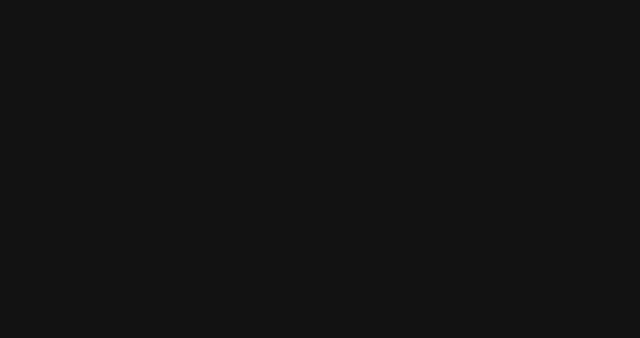
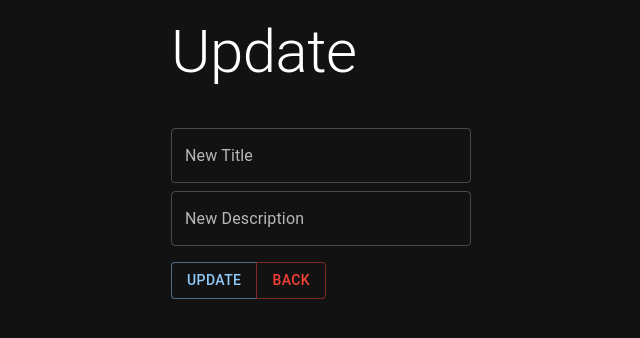
Before and after one commit to sdhaduk/ToDo-Ts, a React (Vite) app in the folder frontend/: page /update/1 in a window 1280 px wide. Before the commit this address had no page. Shown: the top 338 px of the page, without its empty margins (319-959 px from the left). Built offline with nearby package versions, Linux system fonts and the light colour scheme.

Commit message:
added functionality to update item

```diff
--- a/frontend/src/App.tsx
+++ b/frontend/src/App.tsx
@@ -4,6 +4,7 @@ import {Routes, Route} from 'react-router-dom';
 import CssBaseline from "@mui/material/CssBaseline";
 import { ThemeProvider, createTheme } from "@mui/material/styles";
 import DeletePage from "./pages/DeletePage";
+import UpdatePage from "./pages/UpdatePage";
 
 
 const App: React.FC = ()  => {
@@ -19,6 +20,7 @@ const App: React.FC = ()  => {
     <Routes>
       <Route path="/" element={<Home />} />
       <Route path="/delete/:id" element ={<DeletePage />} />
+      <Route path="/update/:id" element={<UpdatePage />} />
     </Routes>
     </ThemeProvider>
   );
--- a/frontend/src/components/SingleItemCard.tsx
+++ b/frontend/src/components/SingleItemCard.tsx
@@ -28,7 +28,7 @@ const SingleItemCard: React.FC<Props> = ({ item }: Props) => {
       <Button size="small" color="primary" variant="outlined">
           View
         </Button>
-        <Button size="small" color="success" variant="outlined">
+        <Button size="small" color="success" variant="outlined" to={`/update/${id}`} component={Link}>
           Update
         </Button>
         <Button size="small" color="error" variant="outlined" to={`/delete/${id}`} component={Link}>
--- /dev/null
+++ b/frontend/src/pages/UpdatePage.tsx
@@ -0,0 +1,91 @@
+import {
+  Grid,
+  Typography,
+  Button,
+  ButtonGroup,
+  FormControl,
+  TextField,
+} from "@mui/material";
+import React, { useState } from "react";
+import { Link, useParams, useNavigate } from "react-router-dom";
+import axios from "axios";
+
+const UpdatePage: React.FC = () => {
+  const { id } = useParams();
+  const [title, setTitle] = useState<string | null>(null);
+  const [description, setDescription] = useState<string | null>(null);
+  const navigate = useNavigate();
+
+
+  const updateItem = () => {
+    const data = {
+        title,
+        description
+    };
+
+    axios
+    .put(`http://localhost:3000/items/update-item/${id}`, data)
+    .then(() => {
+        navigate("/")
+    })
+    .catch((error) => {
+        console.log(error)
+    });
+  };
+
+  return (
+    <Grid container sx={{ justifyContent: "center", mt: 2 }}>
+      <Grid item>
+        <Typography variant="h2">Update</Typography>
+
+        <FormControl sx={{ mt: 5 }}>
+          <Grid item>
+            <TextField
+              onChange={(e) => setTitle(e.target.value)}
+              id="title"
+              variant="outlined"
+              label="New Title"
+              sx={{
+                width: { sm: 200, md: 300 },
+                "& .MuiInputBase-root": {
+                  height: 55,
+                },
+              }}
+            />
+          </Grid>
+
+          <Grid item sx={{ mt: 1 }}>
+            <TextField
+              onChange={(e) => setDescription(e.target.value)}
+              id="desc"
+              variant="outlined"
+              label="New Description"
+              sx={{
+                width: { sm: 200, md: 300 },
+                "& .MuiInputBase-root": {
+                  height: 55,
+                },
+              }}
+            />
+          </Grid>
+          <ButtonGroup sx={{ mt: 1 }}>
+            <Button sx={{ mt: 1 }} variant="outlined" onClick={updateItem}>
+              Update
+            </Button>
+            <Button
+              sx={{ mt: 1 }}
+              variant="outlined"
+              color="error"
+              to="/"
+              component={Link}
+            >
+              Back
+            </Button>
+          </ButtonGroup>
+        </FormControl>
+      </Grid>
+    </Grid>
+  );
+};
+
+export default UpdatePage;
```
Also changed, not shown: frontend/src/pages/DeletePage.tsx (line endings or trailing spaces).
